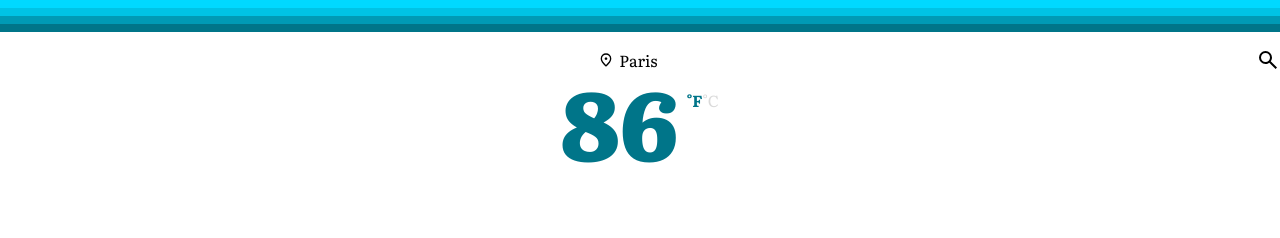
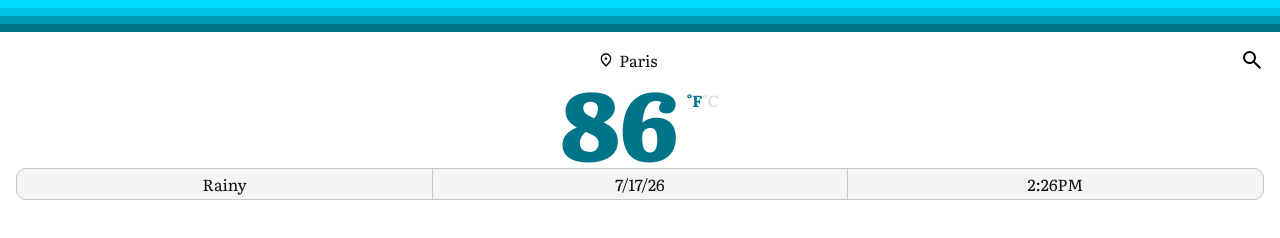
Before and after one commit to jonny-berry/weather-app, a website built with webpack: page src/index.html in a window 1280 px wide. Built offline with nearby package versions, Linux system fonts and the light colour scheme; no server answers.

Commit message:
feat: add current weather conditions markup and styling

```diff
--- a/src/index.html
+++ b/src/index.html
@@ -17,6 +17,7 @@
       <div class="stripe"></div>
     </div>
 
+    <div class="content">
       <div class="toolbar">
         <div class="location-container">
           <img src="icons/location-pin.svg" class="location-pin" alt="">
@@ -37,5 +38,17 @@
             </button>
           </div>
         </div>
+        <div class="curr-weather-summary-display">
+          <div class="curr-conditions">
+            Rainy
+          </div>
+          <div class="date">
+            7/17/26
+          </div>
+          <div class="time">
+            2:26PM
+          </div>
+        </div>
+    </div>
   </body>
 </html>
--- a/src/styles.css
+++ b/src/styles.css
@@ -15,6 +15,7 @@ h1 {
 }
 
 p {
+  color: #111111;
   font-size: 1rem;
   font-weight: 400;
   margin: 0;
@@ -51,6 +52,10 @@ button {
 
 .stripe:nth-child(4) {
   background-color: #007589;
+}
+
+.content {
+  margin: 1rem;
 }
 
 .toolbar {
@@ -105,3 +110,29 @@ button {
   font-weight: 700;
   color: #007589;
 }
+
+.curr-weather-summary-display {
+  display: grid;
+  grid-template-columns: 1fr 1fr 1fr;
+  height: 2rem;
+  background-color: #F4F4F4;
+  border: 1px solid #C7C7C7;
+  border-radius: 10px;
+}
+
+.curr-conditions,
+.date,
+.time {
+  display: flex;
+  justify-content: center;
+  align-items: center;
+  height: 100%;
+  color: #111111;
+  font-size: 1rem;
+  font-weight: 400;
+}
+
+.date {
+  border-left: 1px solid #C7C7C7;
+  border-right: 1px solid #C7C7C7;
+}
```
Lines whose indentation alone changed are shown as unchanged.
